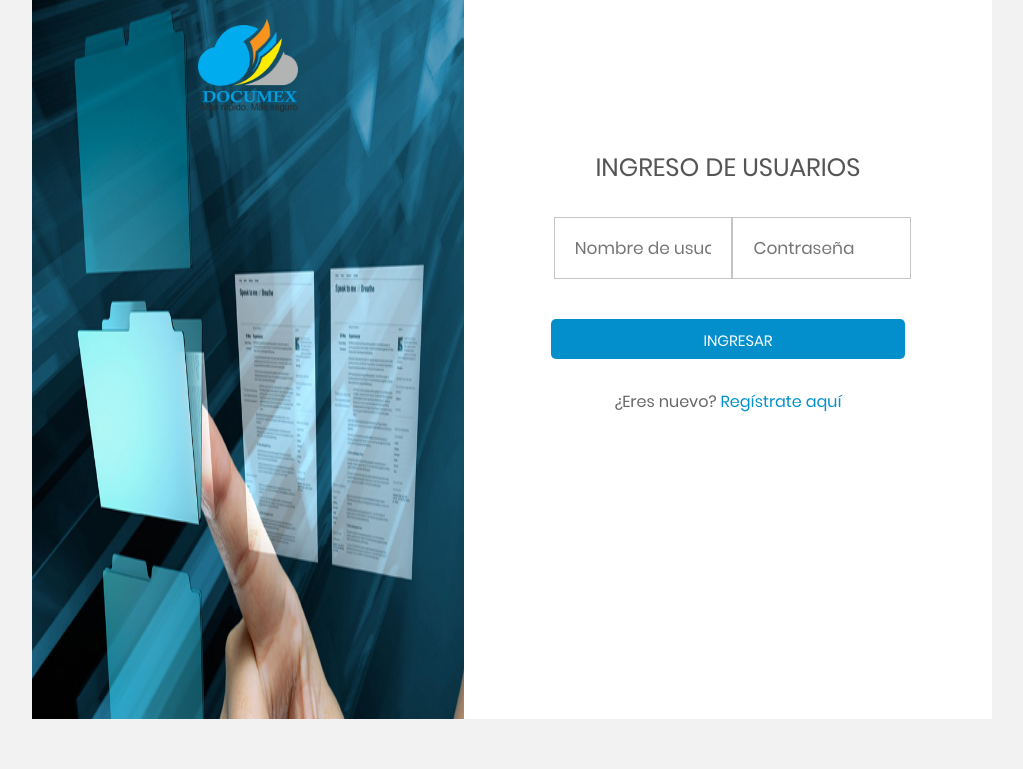
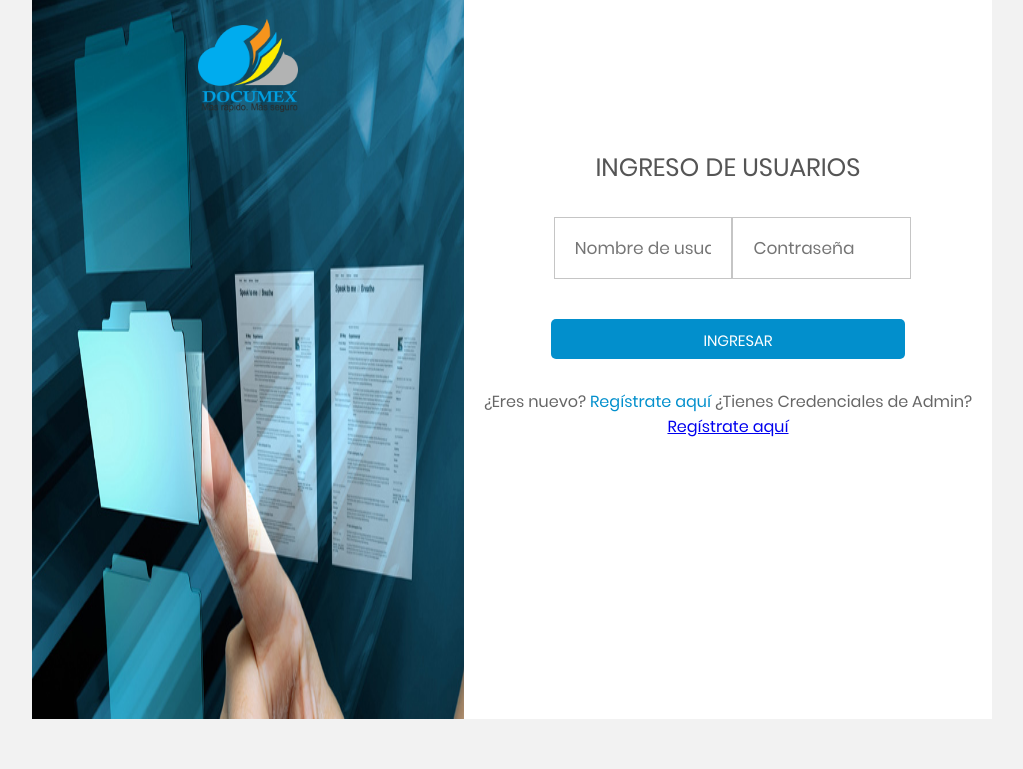
Before and after one commit to JuanCarlosOrdonezCcoriccaza/DocumexDjango, a Django app: page /accounts/login in a window 1280 px wide. Shown: the part 31-800 px from the top of the page, without its empty margins (128-1151 px from the left). Run offline with Django 3.2, Linux system fonts and the light colour scheme; some libraries are stand-ins or nearby versions.

Commit message:
reparacion credenciales

```diff
--- a/src/accounts/views.py
+++ b/src/accounts/views.py
@@ -6,15 +6,15 @@ from .models import Usuario, Administrador
 
 def login(request):
     if request.method=='POST':
-        usuario = request.POST['usuario']
+        username = request.POST['usuario']
         password = request.POST['password']
-        user = auth.authenticate(usuario=usuario,password=password)
+        user = auth.authenticate(username=username,password=password)
         if user is not None:
             auth.login(request,user)
             return redirect("/")
         else:
-            messages.info(request,'Invalid credentials')
-            return redirect('login')
+            messages.info(request,'Credenciales Inválidos')
+            return redirect('loginUsuario')
     else:
         return render(request,'loginUser.html')
 
--- a/src/templates/loginUser.html
+++ b/src/templates/loginUser.html
@@ -19,7 +19,7 @@
             <div id="contenido">
                 <diV id="form">
                     <h1>Ingreso de Usuarios</h1>
-                    <form method="post" id="form1">
+                    <form action="login" method="post" id="form1">
                         {% csrf_token %}
                         <div id="user_pass">
                         <input type="text" name="usuario" id="usuario" maxlength="100" placeholder="Nombre de usuario">
@@ -34,9 +34,10 @@
                     </div>
                 </div>
                 <div id="footer_div">
-                            <span>¿Eres nuevo? </span>
-                            <a href="/accounts/registerUser" id="registro">Regístrate aquí</a>
-
+                    <span>¿Eres nuevo? </span>
+                    <a href="/accounts/registerUser" id="registro">Regístrate aquí</a>
+                    <span>¿Tienes Credenciales de Admin? </span>
+                    <a href="/accounts/" id="login">Regístrate aquí</a>
                 </div>
             </div>
 
--- a/src/templates/registerUser.html
+++ b/src/templates/registerUser.html
@@ -43,7 +43,7 @@
                 </div>
                 <div id="footer_div">
                             <span>¿Ya te has registrado? </span>
-                            <a href="/accounts/login" id="registro">Ingresa aquí</a>
+                            <a href="/accounts/login" id="loginUser">Ingresa aquí</a>
 
                 </div>
             </div>
```
Also changed, not shown: src/accounts/migrations/0004_auto_20200803_1027.py (added), src/db.sqlite3.
